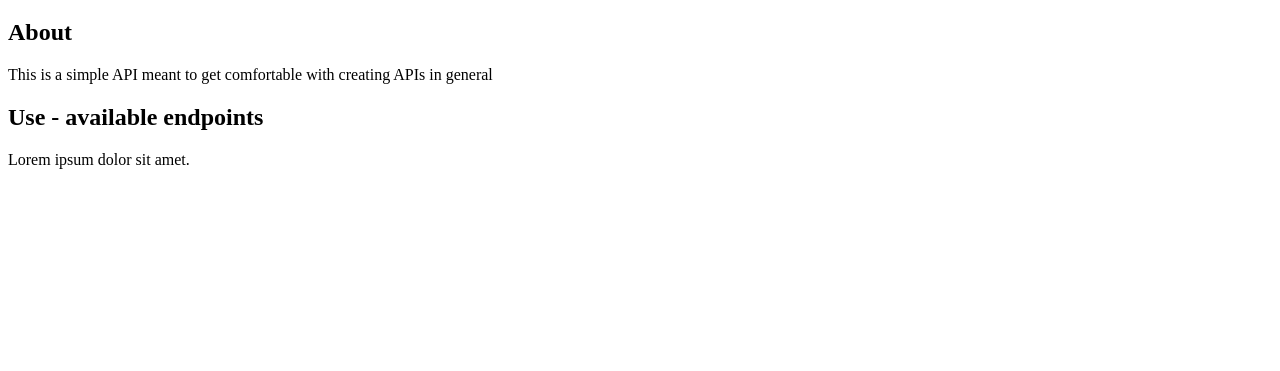
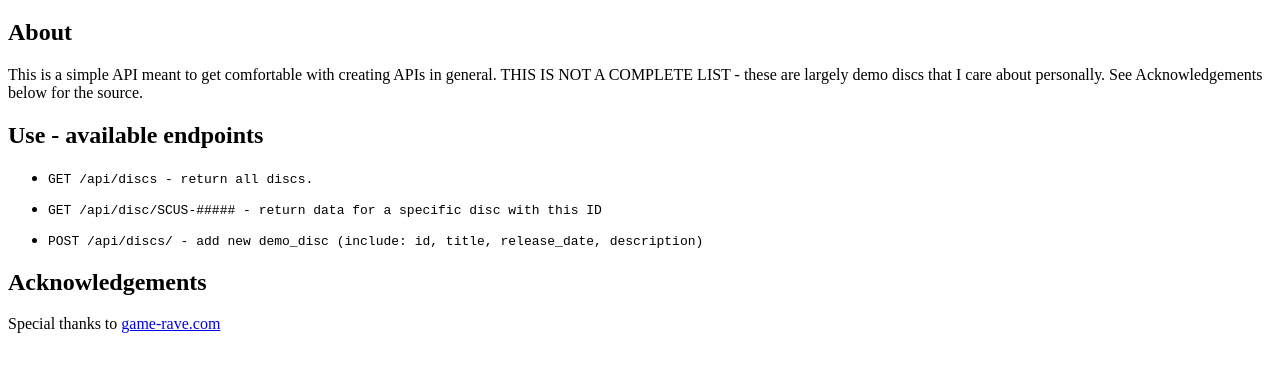
Before and after one commit to putzhub/playstation-demo-discs-api, a website: page public/index.html in a window 1280 px wide. Shown: the part 61-432 px from the top of the page. Drawn offline with Linux system fonts and the light colour scheme.

Commit message:
Add POST data

```diff
--- a/public/index.html
+++ b/public/index.html
@@ -8,8 +8,14 @@
 <body>
     <h1>Playstation Demo Disc API</h1>
     <h2>About</h2>
-    <p>This is a simple API meant to get comfortable with creating APIs in general</p>
+    <p>This is a simple API meant to get comfortable with creating APIs in general. THIS IS NOT A COMPLETE LIST - these are largely demo discs that I care about personally. See Acknowledgements below for the source.</p>
     <h2>Use - available endpoints</h2>
-    <p>Lorem ipsum dolor sit amet.</p>
+    <ul>
+        <li><pre>GET /api/discs - return all discs.</pre></li>
+        <li><pre>GET /api/disc/SCUS-##### - return data for a specific disc with this ID</pre></li>
+        <li><pre>POST /api/discs/ - add new demo_disc (include: id, title, release_date, description)</pre></li>
+    </ul>
+    <h2>Acknowledgements</h2>
+    <p>Special thanks to <a href="https://www.game-rave.com/?page_id=126">game-rave.com</a></p>
 </body>
 </html>
```
